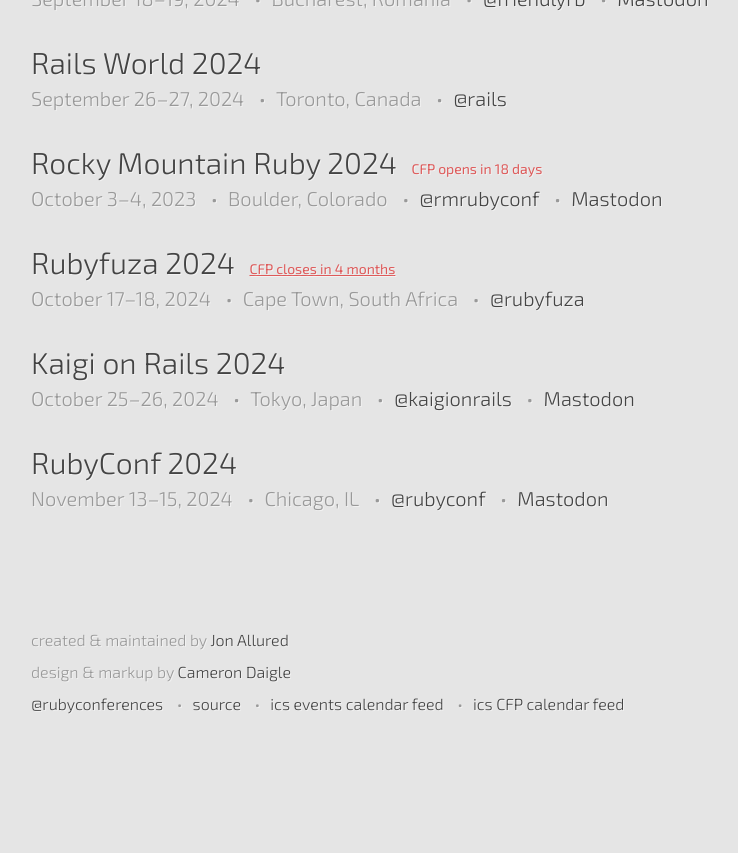
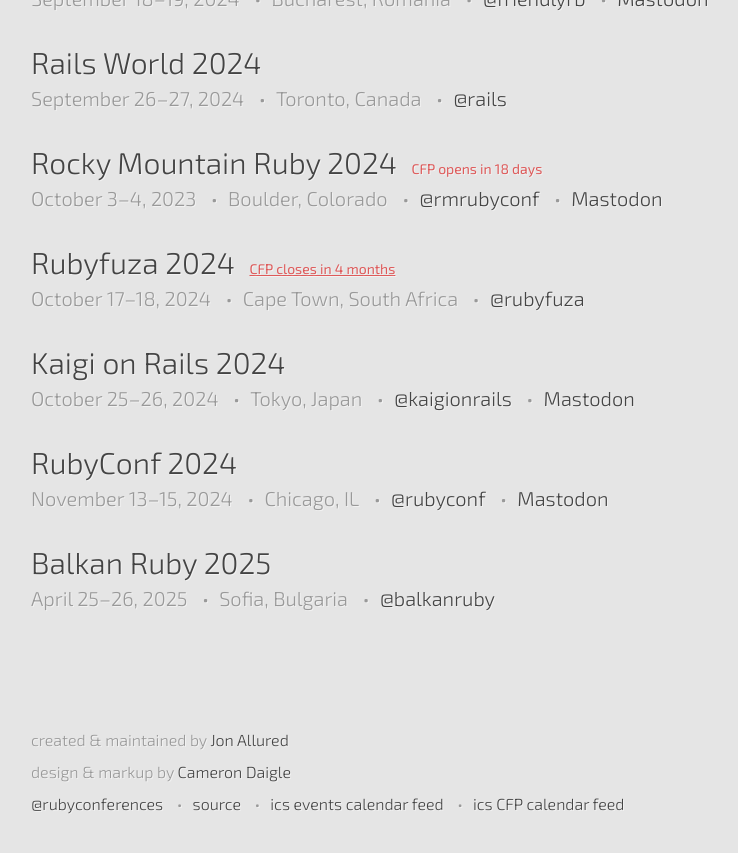
Before and after one commit to ruby-conferences/ruby-conferences.github.io, a Jekyll site: the page built from index.html, in a window 1280 px wide and 900 px high, scrolled down 2018 px. Shown: the top 853 px of the window, without its empty margins (209-947 px from the left). Built offline with Jekyll 4.4.1, drawn with Linux system fonts in a browser that asks for light colours; before the commit the page ends 2818 px from its top, so only the background shows below that.

Commit message:
Add BalkanRuby 2025 (#608)

```diff
--- a/_data/conferences.yml
+++ b/_data/conferences.yml
@@ -2513,7 +2513,7 @@
   location: Sofia, Bulgaria
   start_date: 2024-04-26
   end_date: 2024-04-27
-  url: https://balkanruby.com
+  url: https://balkanruby.com/2024
   twitter: balkanruby
   cfp_open_date: 2023-11-20
   cfp_close_date: 2024-02-02
@@ -2714,3 +2714,10 @@
   url: https://rubyconf.org
   twitter: rubyconf
   mastodon: https://ruby.social/@rubyconf
+
+- name: Balkan Ruby 2025
+  location: Sofia, Bulgaria
+  start_date: 2025-04-25
+  end_date: 2025-04-26
+  url: https://balkanruby.com
+  twitter: balkanruby
```
